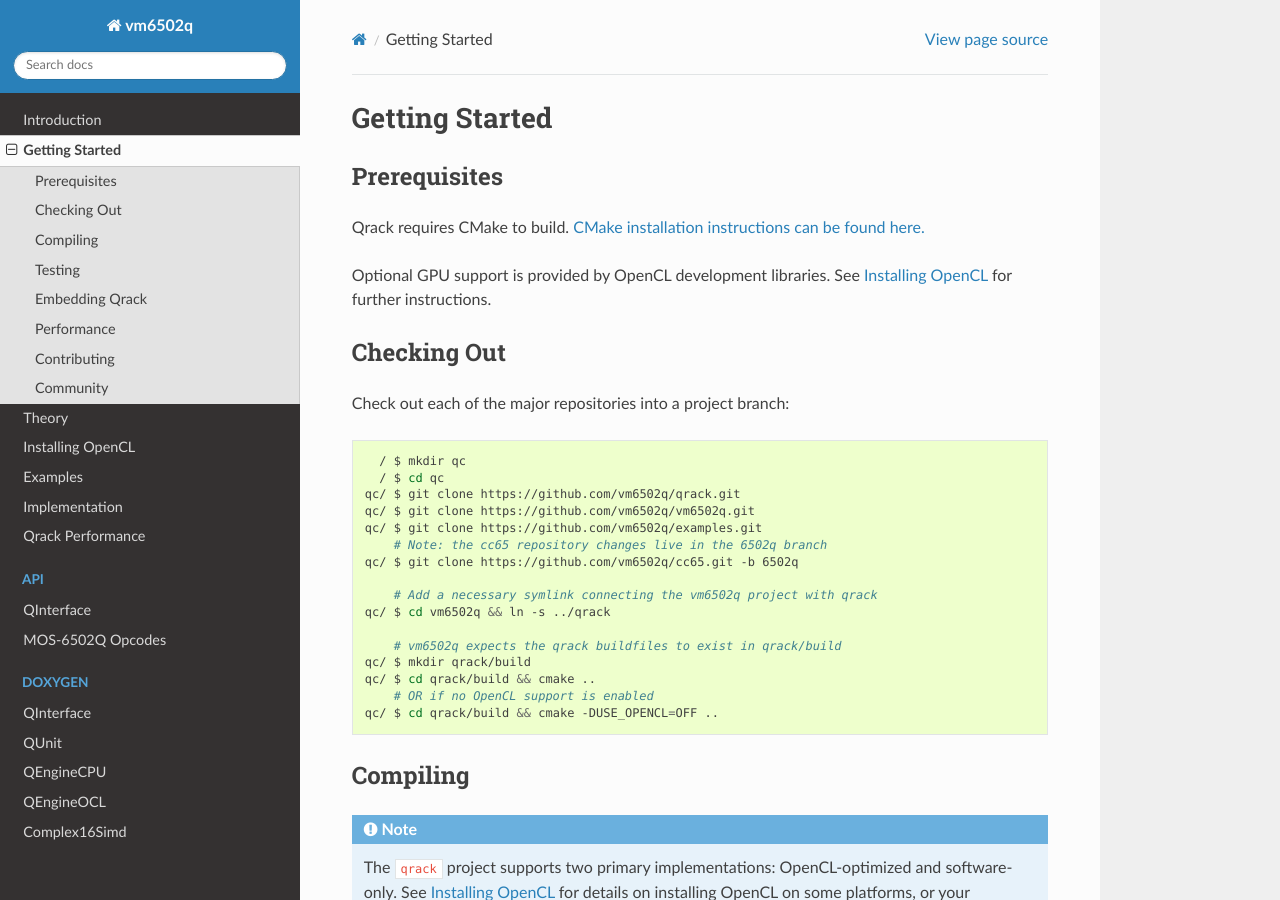
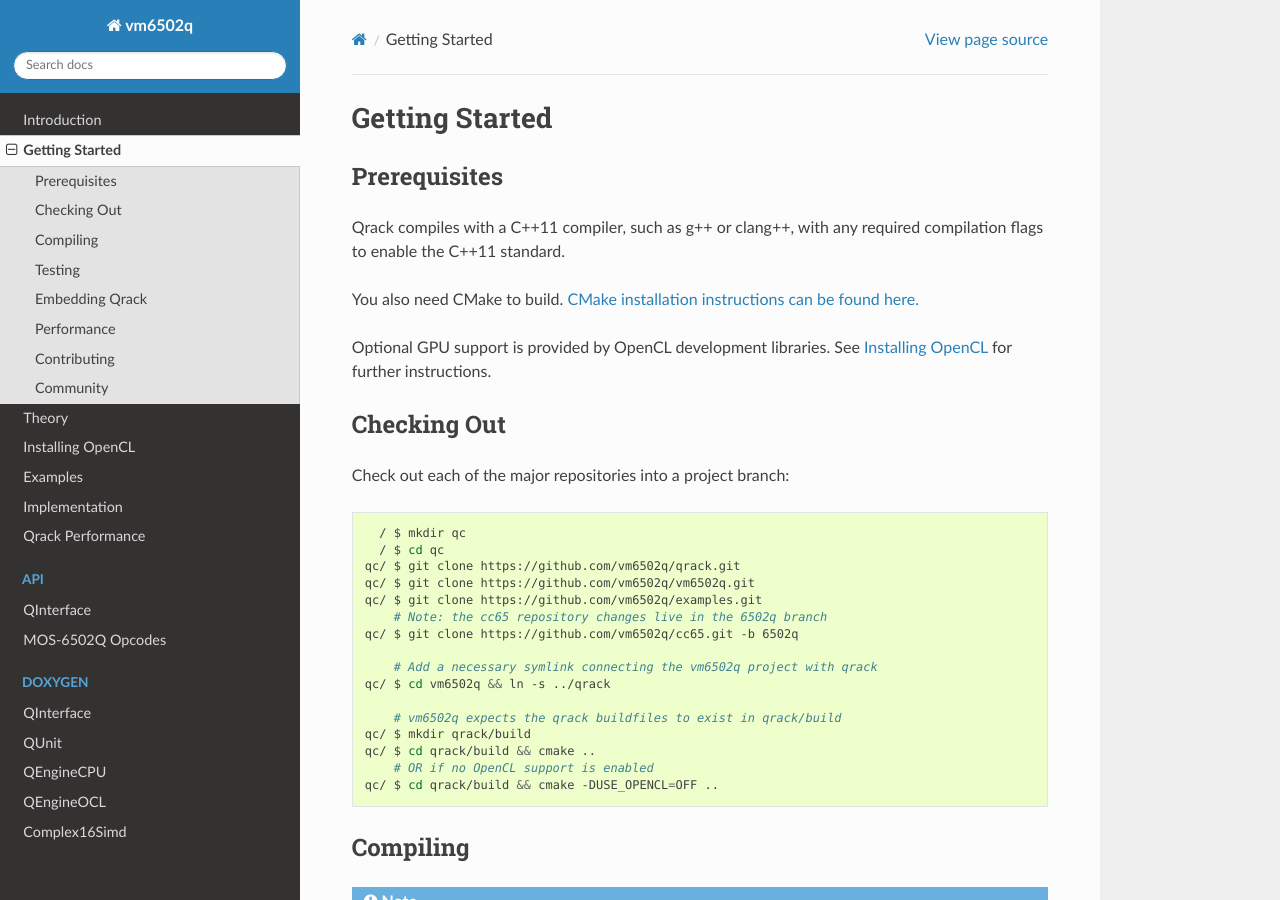
Before and after one commit to vm6502q/qrack.github.io, a Sphinx documentation site: the page built from docs/start.rst, in a window 1280 px wide and 900 px high. Built offline with Sphinx 7.4.7 and the Read the Docs theme 2.0.0, drawn with Linux system fonts in a browser that asks for light colours.

Commit message:
C++11 note

```diff
--- a/docs/start.rst
+++ b/docs/start.rst
@@ -4,7 +4,9 @@ Getting Started
 Prerequisites
 ~~~~~~~~~~~~~
 
-Qrack requires CMake to build. `CMake installation instructions can be found here. <https://cmake.org/install/>`_
+Qrack compiles with a C++11 compiler, such as g++ or clang++, with any required compilation flags to enable the C++11 standard.
+
+You also need CMake to build. `CMake installation instructions can be found here. <https://cmake.org/install/>`_
 
 Optional GPU support is provided by OpenCL development libraries. See :ref:`installing-opencl-reference` for further instructions.
 
```
